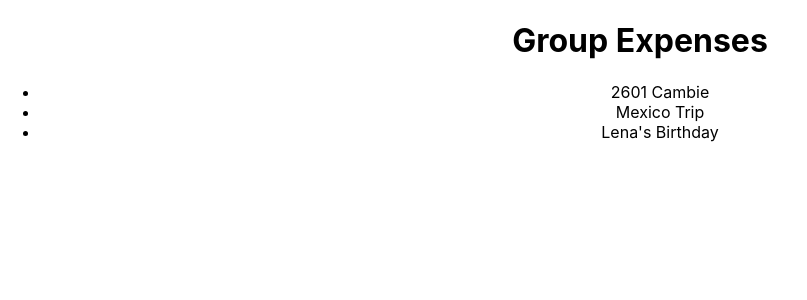
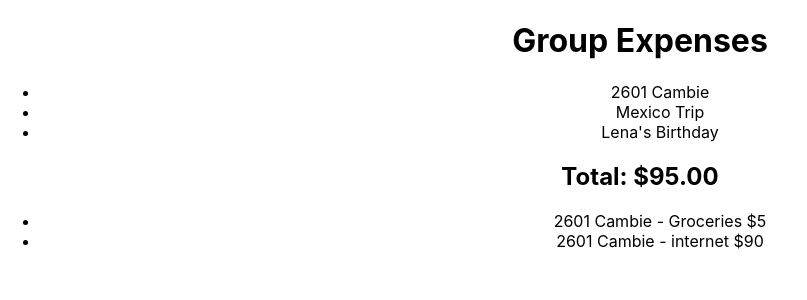
Before and after one commit to leeenah/group-expenses, a React (Create React App) app: page / in a window 1280 px wide. Shown: the top 300 px of the page, without its empty margins (0-807 px from the left). Built offline with nearby package versions, Linux system fonts and the light colour scheme.

Commit message:
Added Expenses component and hardcoded data

```diff
--- a/src/App.js
+++ b/src/App.js
@@ -1,4 +1,5 @@
 import Group from "./components/Group";
+import Expenses from "./components/Expenses";
 
 import "./App.css";
 
@@ -18,6 +19,27 @@ function App() {
     },
   ];
 
+  const expenses = [
+    {
+      name: "2601 Cambie",
+      type: "home",
+      date: "July 17, 2021",
+      vendor: "Urban Fare",
+      item: "Groceries",
+      description: "groceries for the week",
+      amount: 5.0,
+    },
+    {
+      name: "2601 Cambie",
+      type: "home",
+      date: "July 30, 2021",
+      vendor: "Urban Fibre",
+      item: "internet",
+      description: "monthly internet bill",
+      amount: 90.0,
+    },
+  ];
+
   return (
     <div className="App">
       <h1>Group Expenses</h1>
@@ -26,6 +48,9 @@ function App() {
           <div className="col-1">
             <Group groups={groups} />
           </div>
+          <div className="col-2">
+            <Expenses expenses={expenses} />
+          </div>
         </div>
       </div>
     </div>
--- /dev/null
+++ b/src/components/Expenses.js
@@ -0,0 +1,19 @@
+import React from "react";
+
+const Expenses = (props) => {
+  return (
+    <div className="Expenses">
+      <h2>Total: $95.00</h2>
+      <ul>
+        <li>
+          2601 Cambie - {props.expenses[0].item} ${props.expenses[0].amount}
+        </li>
+        <li>
+          2601 Cambie - {props.expenses[1].item} ${props.expenses[1].amount}
+        </li>
+      </ul>
+    </div>
+  );
+};
+
+export default Expenses;
```
